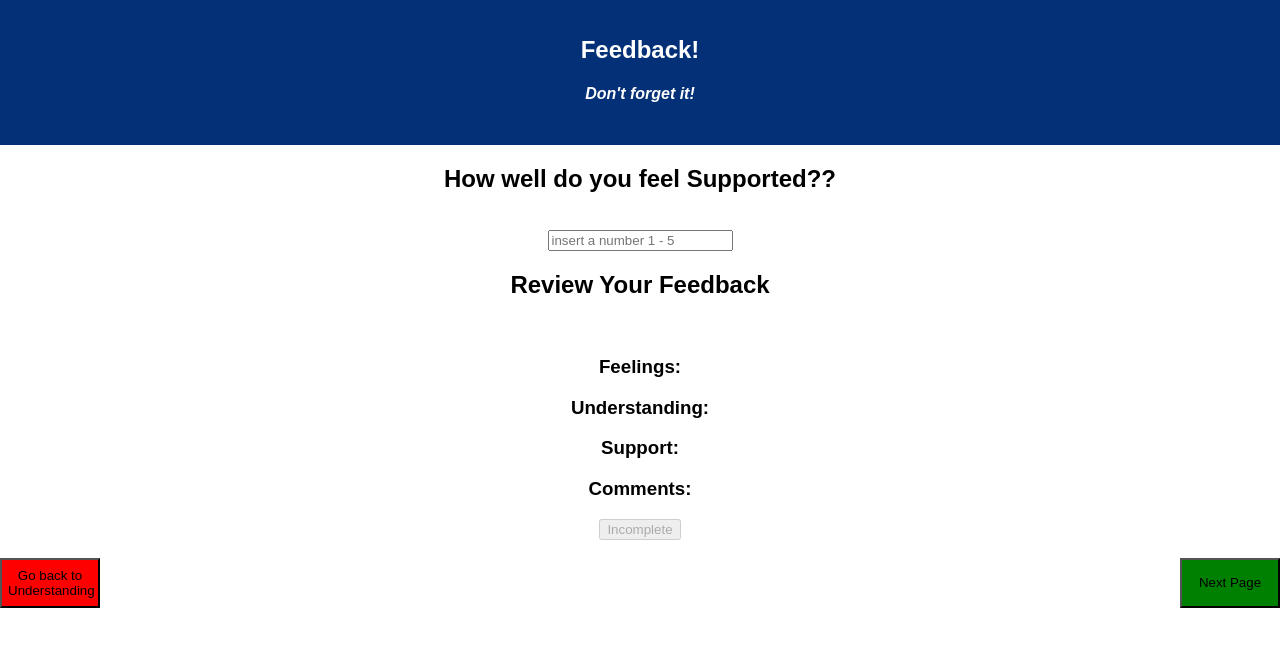
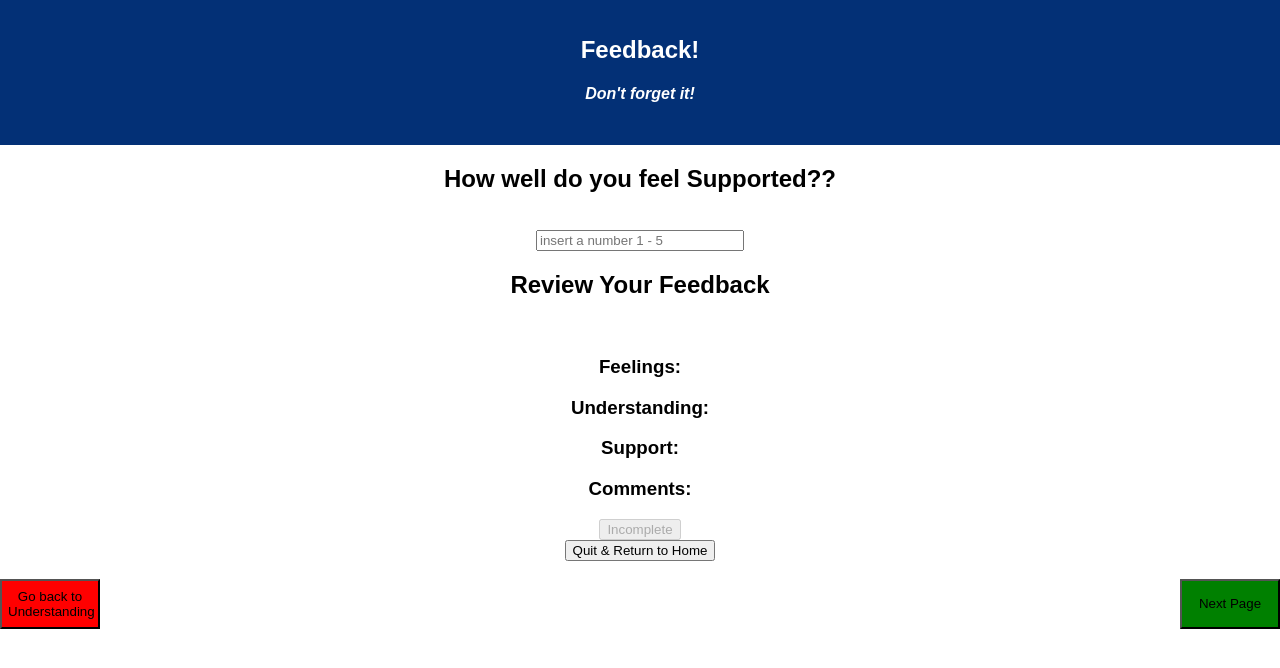
Before and after one commit to juno-v/Feedback-Form, a React app: page /#/3 in a window 1280 px wide. Built offline with nearby package versions, Linux system fonts and the light colour scheme; no server answers.

Commit message:
added id to input values to adjust css width. changed feeling.css to webpages.css since it's applied to all webpages.

```diff
--- a/src/components/WebPages/Comments/Comments.js
+++ b/src/components/WebPages/Comments/Comments.js
@@ -41,7 +41,8 @@ class Support extends Component {
             <div>
                 <form>
                     <h1>Leave us some feedback in the comments! We'd love to hear.</h1> <br />
-                    <input placeholder="enter text here"
+                    <input id="input"
+                           placeholder="enter text here"
                            type="text"
                            onChange={this.handleChange}
                            name="name" ></input>
--- a/src/components/WebPages/Feeling/Feeling.js
+++ b/src/components/WebPages/Feeling/Feeling.js
@@ -1,5 +1,5 @@
 import React, { Component } from 'react';
-import '../Feeling/Feeling.css'
+import '../Feeling/Webpages.css'
 import {withRouter} from 'react-router-dom';
 import { connect } from 'react-redux';
 import Review from '../Review/Review';
@@ -46,8 +46,11 @@ class Feeling extends Component {
             <div>
                 <form>
                     <h1>How are you feeling today? </h1> <br />
-                    <input placeholder="insert a number 1 - 5"
-                           type="text"
+                    <input id="input"
+                           placeholder="insert a number 1 - 5"
+                           type="number"
+                           min="1"
+                           max="5"
                            onChange={this.handleChange}
                            name="name" ></input>
                 </form>
--- a/src/components/WebPages/Feeling/Feeling.css
+++ b/src/components/WebPages/Feeling/Webpages.css
@@ -11,3 +11,7 @@
     height: 50px;
     width: 100px;
 }
+
+#input {
+    width: 200px;
+}
--- a/src/components/WebPages/Review/Review.js
+++ b/src/components/WebPages/Review/Review.js
@@ -21,6 +21,13 @@ class Review extends Component {
             alert('something went wrong with your POST')
         })
 
+    }
+
+    returnHome = () => {
+        this.props.history.push('/');
+        this.props.dispatch({
+            type: "RESET"
+        })
     }
 
 
@@ -47,6 +54,9 @@ class Review extends Component {
                         <h3>Comments: {this.props.reduxState.comments}</h3>
                         {button}
                     </div>
+                <div>
+                    <button id="home" onClick={this.returnHome}>Quit & Return to Home</button>
+                </div>
                 </div>
                 <br />
             </div>
--- a/src/components/WebPages/Support/Support.js
+++ b/src/components/WebPages/Support/Support.js
@@ -41,8 +41,11 @@ class Support extends Component {
             <div>
                 <form>
                     <h1>How well do you feel Supported??</h1> <br />
-                    <input placeholder="insert a number 1 - 5"
-                           type="text"
+                    <input id="input"
+                           placeholder="insert a number 1 - 5"
+                           type="number"
+                           min="1"
+                           max="5"
                            onChange={this.handleChange}
                            name="name" ></input>
                 </form>
--- a/src/components/WebPages/Understanding/Understanding.js
+++ b/src/components/WebPages/Understanding/Understanding.js
@@ -1,8 +1,8 @@
 import React, { Component } from 'react';
-import '../Feeling/Feeling.css'
 import {withRouter} from 'react-router-dom';
 import { connect } from 'react-redux';
 import Review from '../Review/Review';
+import '../Feeling/Webpages.css'
 
 class Understanding extends Component {
 
@@ -42,8 +42,11 @@ class Understanding extends Component {
             <div>
                 <form>
                     <h1>How are you understang things?</h1> <br />
-                    <input placeholder="insert a number 1 - 5"
-                           type="text"
+                    <input id="input"
+                           placeholder="insert a number 1 - 5"
+                           type="number"
+                           min="1"
+                           max="5"
                            onChange={this.handleChange}
                            name="name" ></input>
                 </form>
```
